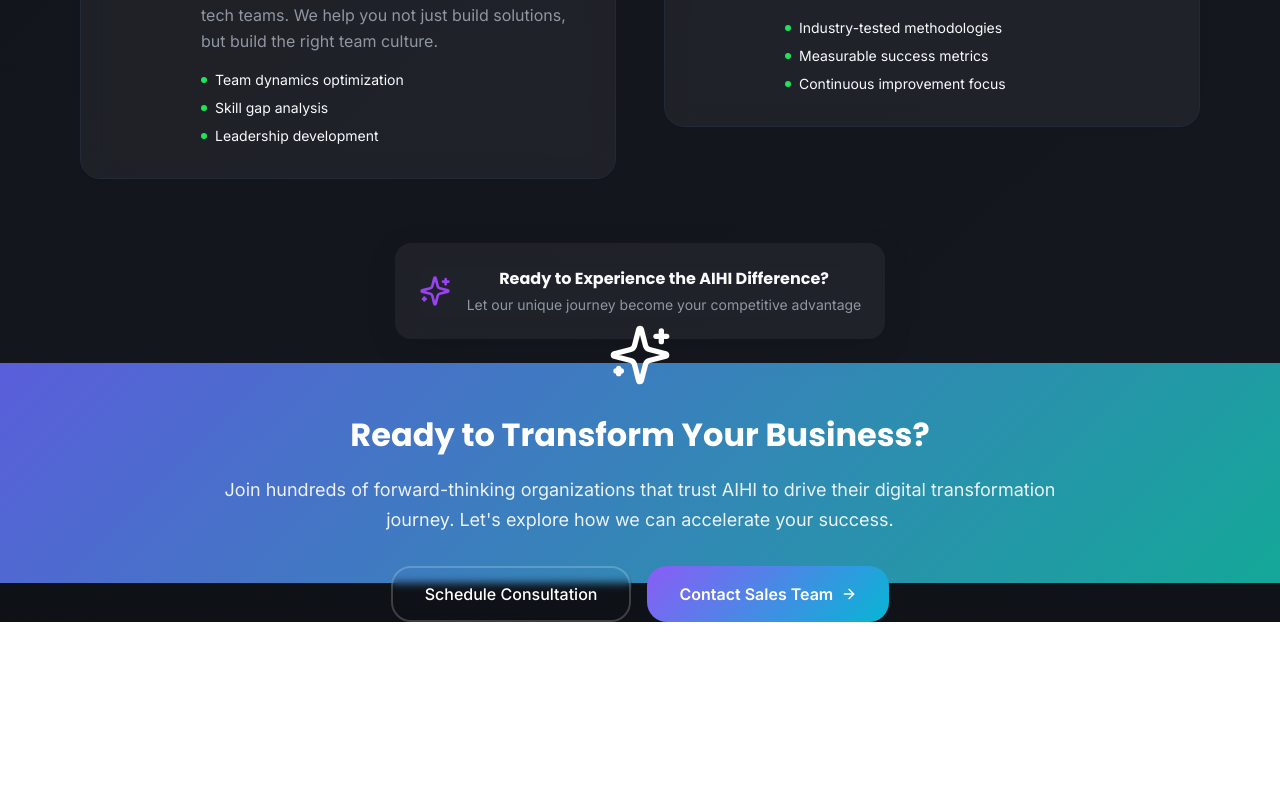
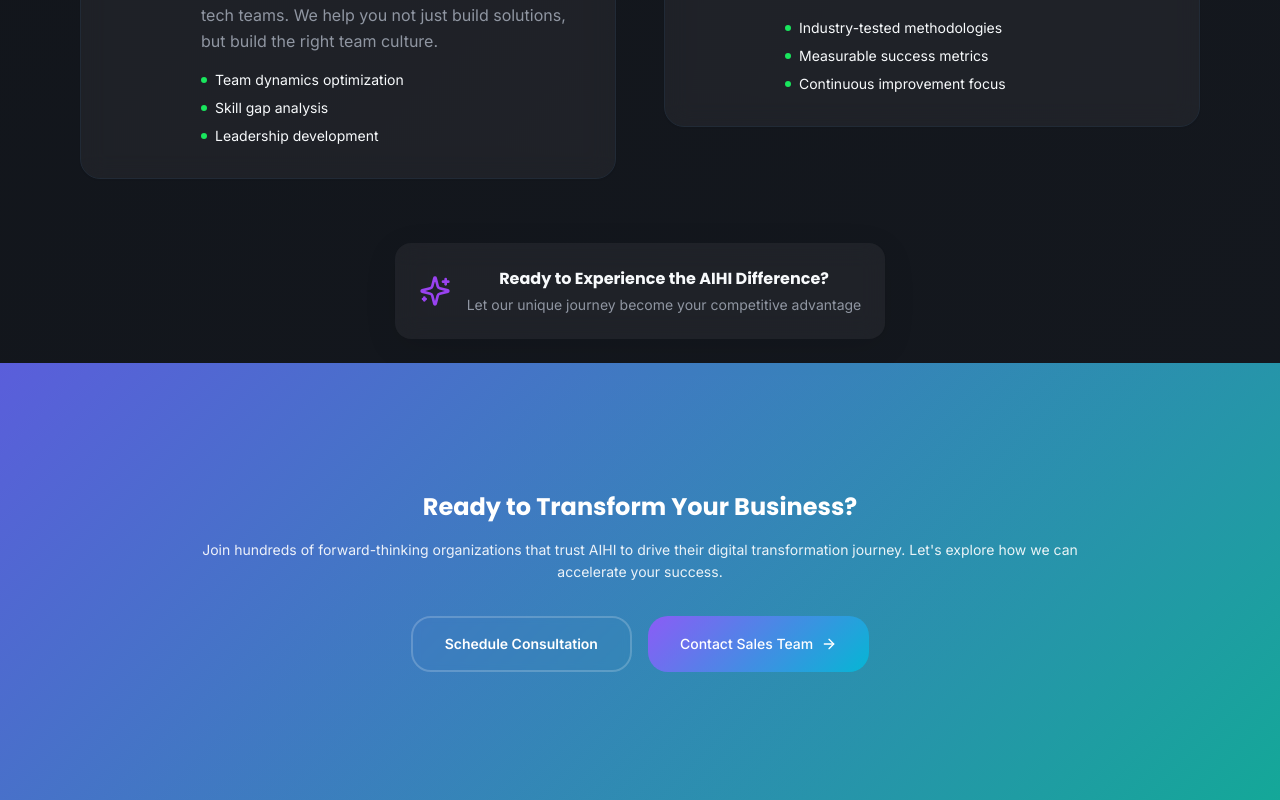
Before and after one commit to TechLeadsUser/aihi-illumine-site, a React (Vite) app: page / in a window 1280 px wide. Shown: the part 4252-5052 px from the top of the page. Before the commit the page ends 4874 px from the top, so only its background shows below. Built offline with nearby package versions, Linux system fonts and the light colour scheme.

Commit message:
Visual edit in Lovable
Edited UI in Lovable

```diff
--- a/src/pages/About.tsx
+++ b/src/pages/About.tsx
@@ -490,23 +490,23 @@ const About = () => {
       </section>
 
       {/* CTA Banner */}
-      <section className="relative h-[220px] flex items-center">
+      <section className="py-section relative">
         <div className="absolute inset-0 bg-gradient-primary opacity-90"></div>
         <ScrollAnimation animation="scale-in" className="container-custom relative z-10 text-center">
           <div className="max-w-4xl mx-auto">
-            <Sparkles className="w-16 h-16 mx-auto mb-6 text-white" />
-            <h2 className="text-h2 font-poppins font-bold text-white mb-4">
+
+            <h2 className="font-poppins font-bold text-white mb-4 text-2xl">
               Ready to Transform Your Business?
             </h2>
-            <p className="text-body text-white/90 mb-8 leading-relaxed">
+            <p className="text-white/90 mb-8 leading-relaxed text-sm">
               Join hundreds of forward-thinking organizations that trust AIHI to drive their digital transformation journey.
               Let's explore how we can accelerate your success.
             </p>
             <div className="flex gap-4 justify-center">
-              <Button variant="hero-outline" size="lg">
+              <Button variant="hero-outline" size="lg" className="text-sm font-semibold">
                 Schedule Consultation
               </Button>
-              <Button variant="gradient" size="lg">
+              <Button variant="gradient" size="lg" className="text-sm font-medium">
                 Contact Sales Team
                 <ArrowRight className="w-5 h-5" />
               </Button>
```
